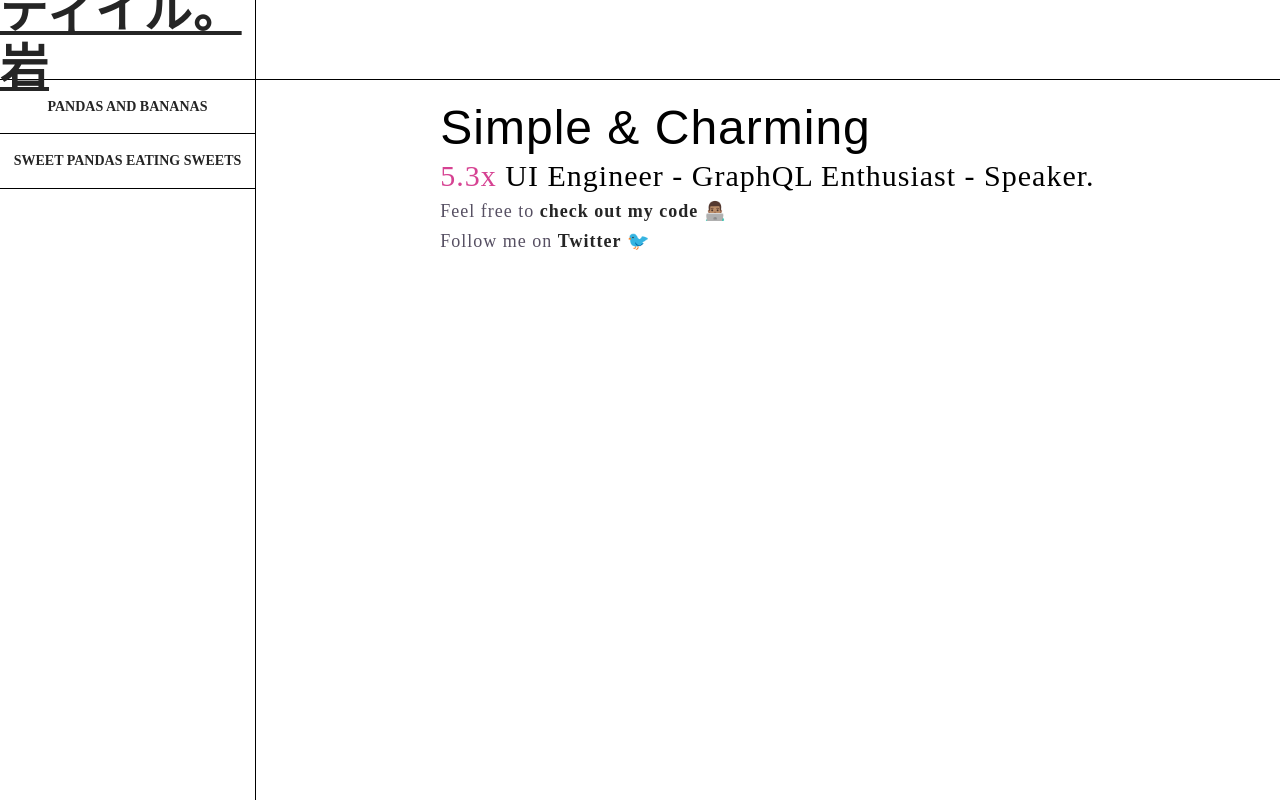
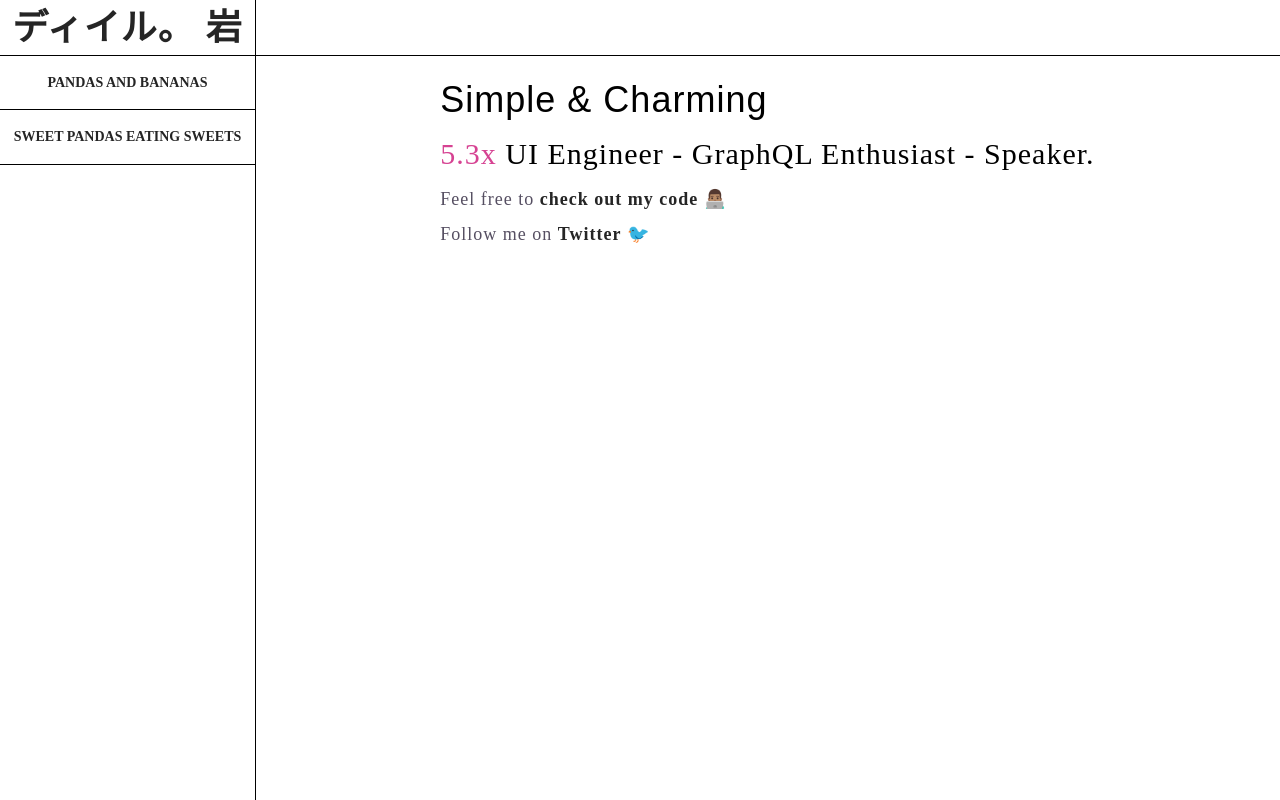
Before and after one commit to dyyyl/dyyyl.rocks, a Gatsby site: page / in a window 1280 px wide. Built offline with nearby package versions, Linux system fonts and the light colour scheme; Gatsby itself is replaced by a stand-in of ours.

Commit message:
read time + post styling

```diff
--- a/gatsby-config.js
+++ b/gatsby-config.js
@@ -6,6 +6,7 @@ module.exports = {
   },
   plugins: [
     'gatsby-plugin-styled-components',
+    'gatsby-remark-reading-time',
     {
       resolve: 'gatsby-plugin-web-font-loader',
       options: {
--- a/package.json
+++ b/package.json
@@ -13,6 +13,7 @@
     "gatsby-plugin-sharp": "^2.0.37",
     "gatsby-plugin-styled-components": "^3.0.7",
     "gatsby-plugin-web-font-loader": "^1.0.4",
+    "gatsby-remark-reading-time": "^1.0.1",
     "gatsby-source-filesystem": "^2.0.37",
     "gatsby-transformer-remark": "^2.3.12",
     "gatsby-transformer-sharp": "^2.1.19",
--- a/src/pages/index.js
+++ b/src/pages/index.js
@@ -1,6 +1,7 @@
 import React, { useEffect, useState } from 'react';
 
 import Container from '../shared/components/Container';
+import Description from '../shared/components/Description';
 import Layout from '../shared/components/Layout';
 import Power from '../shared/components/Power';
 import SEO from '../shared/components/seo';
@@ -17,16 +18,16 @@ const IndexPage = () => {
       <Container>
         <SEO title="Home" />
         <h1>Simple & Charming</h1>
-        <h3>
+        <h3 style={{ margin: '1rem auto' }}>
           <Power>{power}x</Power> UI Engineer - GraphQL Enthusiast - Speaker.
         </h3>
-        <p>
+        <Description>
           Feel free to <a href="https://github.com/dyyyl">check out my code</a>{' '}
           👨🏽‍💻
-        </p>
-        <p>
+        </Description>
+        <Description>
           Follow me on <a href="https://twitter.com/dyyyyyyyyyl">Twitter</a> 🐦
-        </p>
+        </Description>
       </Container>
     </Layout>
   );
--- /dev/null
+++ b/src/shared/components/Description.js
@@ -0,0 +1,10 @@
+import styled from 'styled-components';
+
+import theme from '../styles/theme';
+
+const Description = styled.p`
+  margin-top: 0.5rem;
+  color: ${theme.color.black.light};
+`;
+
+export default Description;
--- a/src/shared/components/Header/HeaderContainer.js
+++ b/src/shared/components/Header/HeaderContainer.js
@@ -2,7 +2,7 @@ import styled from 'styled-components';
 
 const HeaderContainer = styled.header`
   border-bottom: 1px solid black;
-  height: 10vh;
+  height: 7vh;
 `;
 
 export default HeaderContainer;
--- a/src/shared/components/Layout/Grid.js
+++ b/src/shared/components/Layout/Grid.js
@@ -1,7 +1,7 @@
 import styled from 'styled-components';
 
 const Grid = styled.main`
-  height: 90vh;
+  height: 93vh;
   display: grid;
   grid-template-columns: 20% 80%;
   grid-template-areas: navigation main;
--- a/src/shared/styles/GlobalStyle.js
+++ b/src/shared/styles/GlobalStyle.js
@@ -26,7 +26,7 @@ const GlobalStyle = createGlobalStyle`
 
   h1 {
     font-family: ${theme.font.primary};
-    ${theme.fontSize.xlarge};
+    ${theme.fontSize.larger};
   }
 
   h2 {
@@ -40,18 +40,33 @@ const GlobalStyle = createGlobalStyle`
 
   p {
     ${theme.fontSize.small};
-    color: ${theme.color.black.light};
+    color: ${theme.color.black.regular};
+  }
+
+  @media (max-width: ${theme.screen.md}) {
+    h1 {
+      ${theme.fontSize.regular};
+    }
+    h2 {
+      ${theme.fontSize.regular};
+    }
+    h3 {
+      ${theme.fontSize.small};
+    }
+    p {
+      ${theme.fontSize.small};
+    }
   }
 
   @media (max-width: ${theme.screen.sm}) {
     h1 {
-      ${theme.fontSize.larger};
+      ${theme.fontSize.regular};
     }
     h2 {
-      ${theme.fontSize.large};
+      ${theme.fontSize.regular};
     }
     h3 {
-      ${theme.fontSize.regular};
+      ${theme.fontSize.small};
     }
     p {
       ${theme.fontSize.small};
```
Also changed, not shown: src/shared/templates/BlogPost.js (+15 -2 lines), 1 other file.
